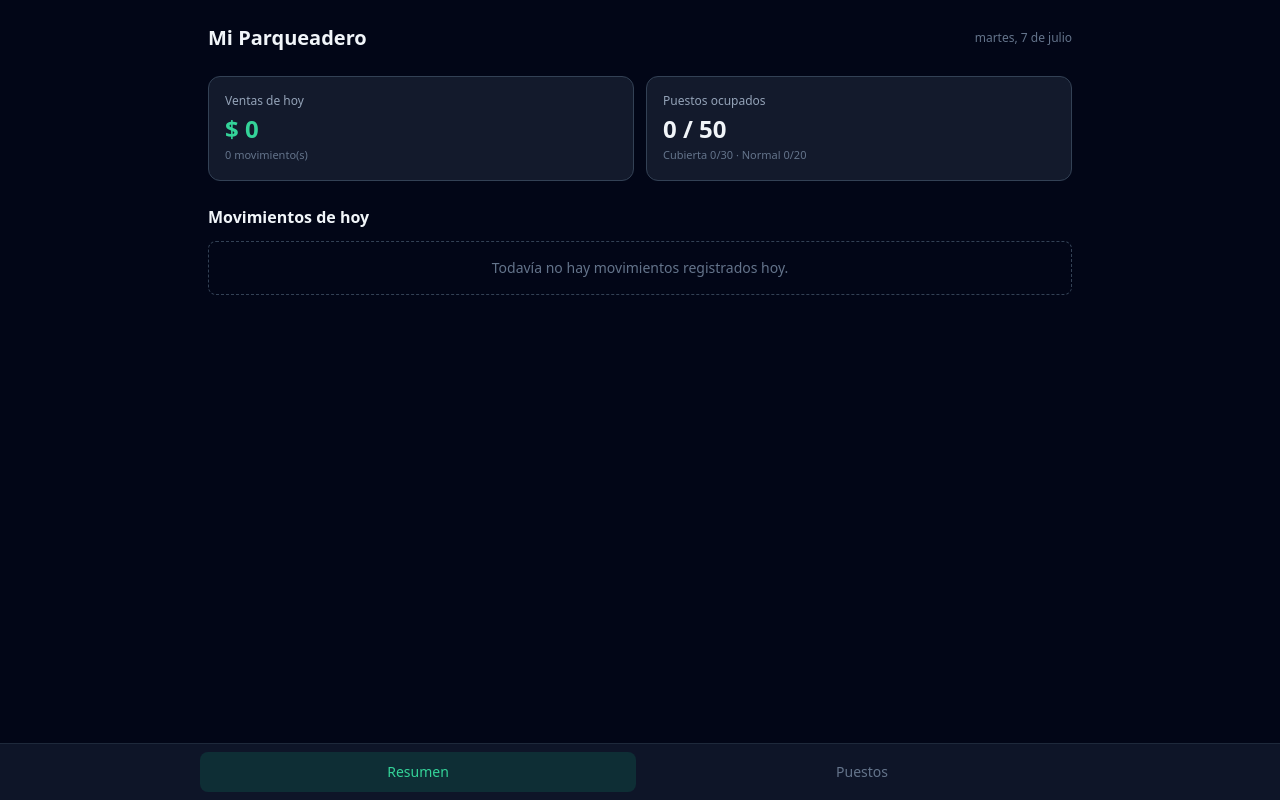
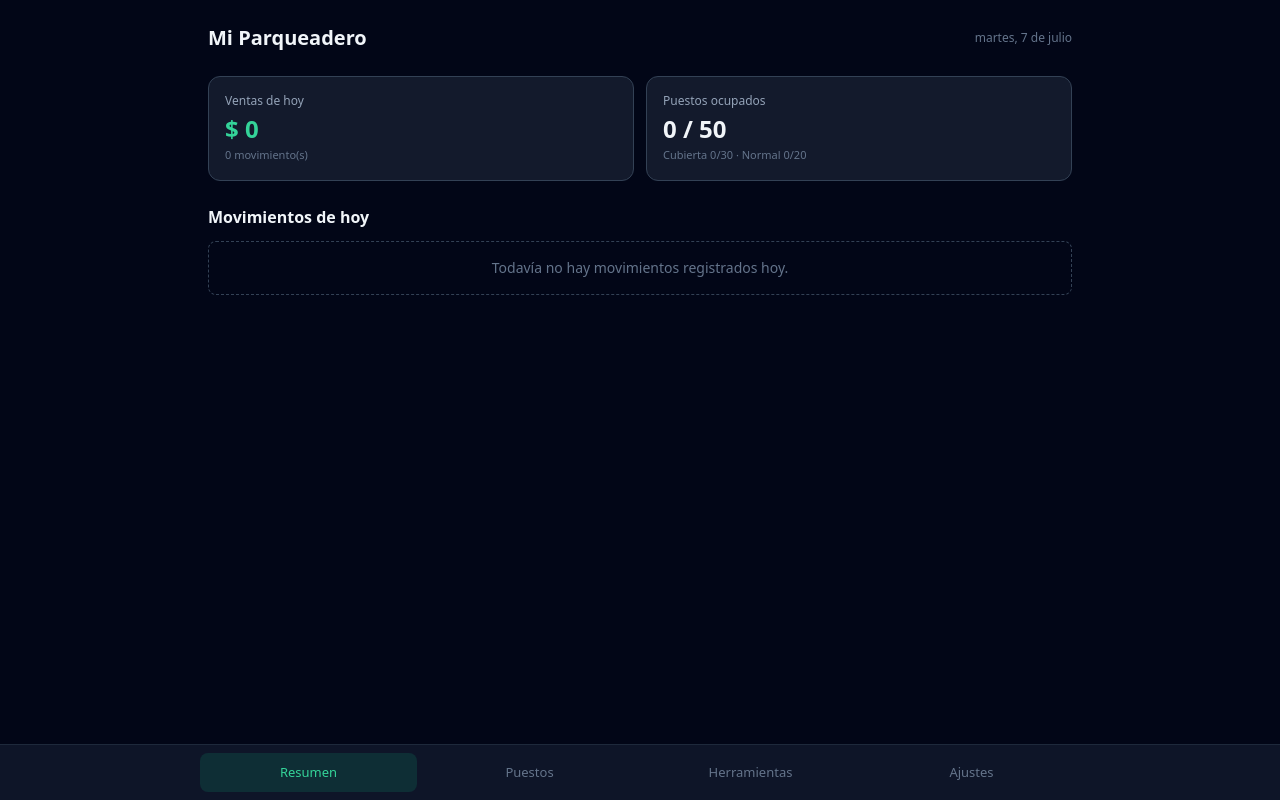
Before and after one commit to lordFullstack/parkinglot, a React (Vite) app: page / in a window 1280 px wide. Built offline with nearby package versions, Linux system fonts and the light colour scheme; the HTML template or start-up script is replaced by a standard one.

Commit message:
Add files via upload

```diff
--- a/src/App.jsx
+++ b/src/App.jsx
@@ -3,12 +3,21 @@ import React, { useState } from 'react';
 import { ParkingProvider } from './context/ParkingContext';
 import Dashboard from './components/Dashboard';
 import ParkingGrid from './components/ParkingGrid';
+import Herramientas from './components/Herramientas';
+import Settings from './components/Settings';
+
+const TABS = [
+  { key: 'dashboard', label: 'Resumen' },
+  { key: 'grid', label: 'Puestos' },
+  { key: 'herramientas', label: 'Herramientas' },
+  { key: 'ajustes', label: 'Ajustes' },
+];
 
 function TabButton({ active, onClick, children }) {
   return (
     <button
       onClick={onClick}
-      className={`flex-1 rounded-lg py-2.5 text-sm font-medium transition-colors ${
+      className={`flex-1 rounded-lg py-2.5 text-[13px] font-medium transition-colors ${
         active ? 'bg-emerald-500/15 text-emerald-400' : 'text-slate-500'
       }`}
     >
@@ -18,23 +27,25 @@ function TabButton({ active, onClick, children }) {
 }
 
 function AppShell() {
-  const [tab, setTab] = useState('dashboard'); // 'dashboard' | 'grid'
+  const [tab, setTab] = useState('dashboard');
 
   return (
     <div className="min-h-screen bg-slate-950 text-slate-100 pb-24">
       <main className="max-w-4xl mx-auto px-4 pt-6">
-        {tab === 'dashboard' ? <Dashboard /> : <ParkingGrid />}
+        {tab === 'dashboard' && <Dashboard />}
+        {tab === 'grid' && <ParkingGrid />}
+        {tab === 'herramientas' && <Herramientas />}
+        {tab === 'ajustes' && <Settings />}
       </main>
 
       {/* Bottom nav, pensado para uso desde el celular */}
       <nav className="fixed bottom-0 inset-x-0 bg-slate-900/95 backdrop-blur border-t border-slate-800">
-        <div className="max-w-4xl mx-auto flex gap-2 p-2">
-          <TabButton active={tab === 'dashboard'} onClick={() => setTab('dashboard')}>
-            Resumen
-          </TabButton>
-          <TabButton active={tab === 'grid'} onClick={() => setTab('grid')}>
-            Puestos
-          </TabButton>
+        <div className="max-w-4xl mx-auto flex gap-1 p-2">
+          {TABS.map((t) => (
+            <TabButton key={t.key} active={tab === t.key} onClick={() => setTab(t.key)}>
+              {t.label}
+            </TabButton>
+          ))}
         </div>
       </nav>
     </div>
```
